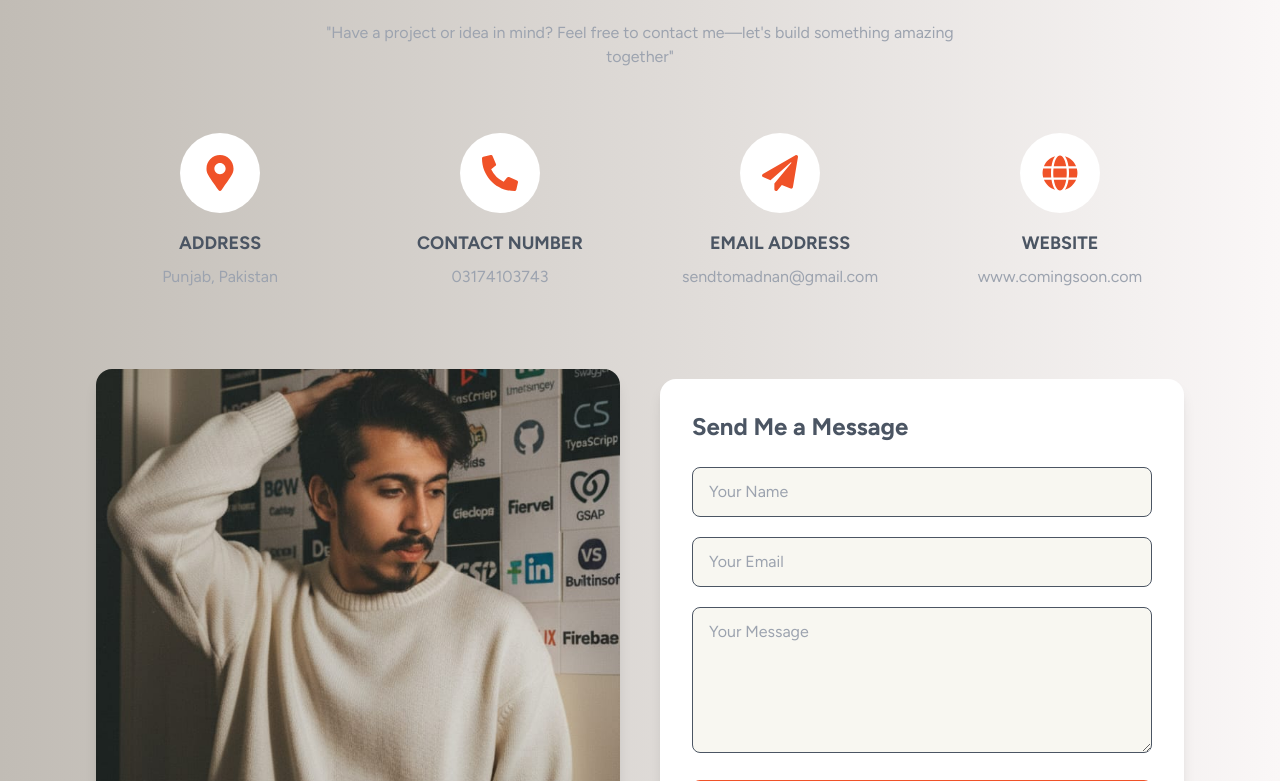
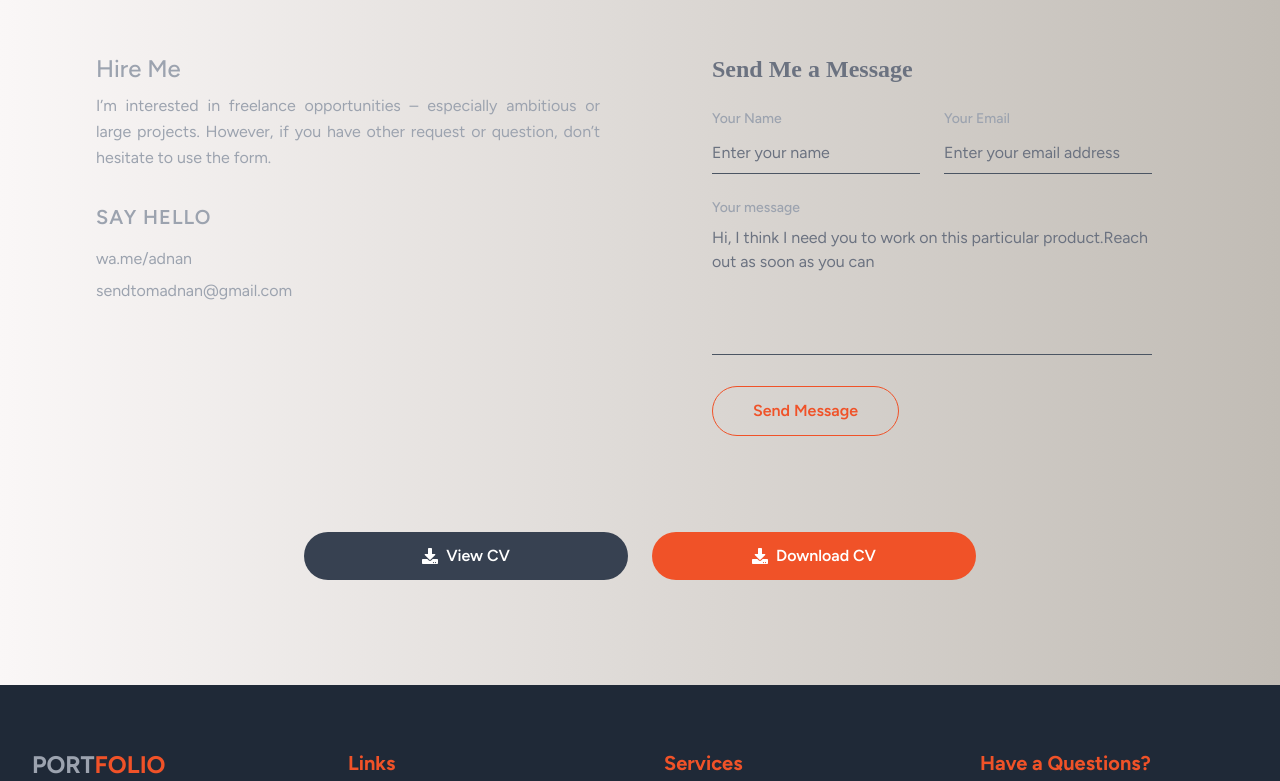
Before and after one commit to codewith-adnan/MyPortFolio, a React (Vite) app: page / in a window 1280 px wide. Shown: the part 5199-5980 px from the top of the page. Built offline with nearby package versions, Linux system fonts and the light colour scheme.

Commit message:
add email and wa number in contact section

```diff
--- a/src/components/ContactSection.jsx
+++ b/src/components/ContactSection.jsx
@@ -1,7 +1,7 @@
+import { motion } from "framer-motion";
 import React, { useRef, useState } from "react";
-import { motion } from "framer-motion";
 import {
-  FaMapMarkerAlt,
+  FaMapMarkerAlt, // Keeping these imports in case you want to reintroduce icons later
   FaPhoneAlt,
   FaPaperPlane,
   FaGlobe,
@@ -9,9 +9,10 @@ import {
   FaCheckCircle,
   FaTimesCircle,
 } from "react-icons/fa";
-import ContactImg from "../assets/contact.jpg";
-import CV from "../assets/Muhhamad Adnan.pdf";
+import CV from "../assets/Muhhamad Adnan.pdf"; // Assuming CV path is correct
 
+// contactDetails is not actively used in the JSX to match the image,
+// but kept here as it was in your original code.
 const contactDetails = [
   {
     icon: <FaMapMarkerAlt />,
@@ -35,10 +36,25 @@ const contactDetails = [
   },
 ];
 
-export default function ContactMe() {
+const ContactMe = () => {
   const form = useRef();
   const [toast, setToast] = useState({ show: false, type: "", message: "" });
   const [isSubmitting, setIsSubmitting] = useState(false);
+
+  const fade = {
+    opacity: 1,
+    transition: {
+      duration: 1.5,
+    },
+  };
+
+  const verticalLeft = {
+    opacity: 1,
+    y: 0,
+    transition: {
+      duration: 1.5,
+    },
+  };
 
   const showToast = (type, message) => {
     setToast({ show: true, type, message });
@@ -73,7 +89,10 @@ export default function ContactMe() {
         showToast("success", result.message || "Message Sent Successfully!");
         e.target.reset();
       } else {
-        showToast("error", result.message || "Something went wrong. Please try again.");
+        showToast(
+          "error",
+          result.message || "Something went wrong. Please try again."
+        );
       }
     } catch (error) {
       console.error("Fetch error:", error);
@@ -84,18 +103,19 @@ export default function ContactMe() {
   };
 
   return (
-    <section id="contact" className="bg-[#F8F7F1] text-white py-20"
-    style={{ background: 'linear-gradient(to left, #faf7f7, #c1bcb5)' }}
+    <section
+      id="contact"
+      className="py-10 text-gray-300 min-h-screen relative"
+ style={{ background: 'linear-gradient(to right, #faf7f7, #c1bcb5)' }}
 >
-      {/* ✅ Toast Notification */}
+
+
       {toast.show && (
         <div
           className={`fixed top-5 right-5 flex flex-col gap-2 border rounded-lg shadow-md px-4 py-2
-          bg-gray-600 text-gray-200 transition-all duration-600 z-50 w-[280px]
+          bg-gray-700 text-gray-200 transition-all duration-600 z-50 w-[280px]
           ${
-            toast.type === "success"
-              ? "border-green-400"
-              : "border-[#f05228]"
+            toast.type === "success" ? "border-green-400" : "border-[#f05228]"
           }`}
         >
           <div className="flex items-center gap-3">
@@ -107,8 +127,7 @@ export default function ContactMe() {
             <span>{toast.message}</span>
           </div>
 
-          {/* ⚡ Bottom Loader Bar */}
-          <div className="relative w-full h-[3px] bg-gray-500 overflow-hidden rounded-full">
+          <div className="relative w-full h-[3px] bg-gray-600 overflow-hidden rounded-full">
             <div
               className={`absolute top-0 left-0 h-full ${
                 toast.type === "success" ? "bg-green-400" : "bg-[#f05228]"
@@ -118,90 +137,128 @@ export default function ContactMe() {
         </div>
       )}
 
-      {/* 🔹 Contact Section */}
-      <div className="max-w-6xl mx-auto px-4 sm:px-6 lg:px-8">
-        <div className="text-center mb-16">
-          <h2 className="text-4xl font-bold font-figtree">
-            <span className="text-gray-400">Contact</span>{" "}
-            <span className="text-[#f05228]">Me</span>
-          </h2>
-          <p className="text-gray-400 mt-4 max-w-2xl mx-auto">
-            "Have a project or idea in mind? Feel free to contact me—let's build
-            something amazing together"
+      <div className="container max-w-6xl mx-auto px-4 sm:px-6 lg:px-8">
+        <motion.div
+          className="text-center mb-16 pt-16"
+          initial={{ opacity: 0 }}
+          whileInView={fade}
+          viewport={{ once: true }}
+        >
+          <p className="text-gray-400 text-4xl font-bold font-['Poppins'] mt-[-3rem] ">
+            Get in <span className="text-[#f05228]">Touch</span>
+          </p>
+        </motion.div>
+
+        <div className="grid grid-cols-1  md:grid-cols-2 gap-10 lg:gap-20 items-start">
+
+
+          <motion.div
+            className="left-section"
+            initial={{ opacity: 0, y: "-50px" }}
+            whileInView={verticalLeft}
+            viewport={{ once: true }}
+          >
+            <motion.p
+        className=" text-gray-400 text-2xl mb-2 font-medium"
+        initial={{ opacity: 0 }}
+        whileInView={fade}
+        viewport={{ once: true }}
+      >
+        Hire Me
+      </motion.p>
+            <div className="mb-8">
+              <p className="text-gray-400 text-base text-justify  leading-relaxed">
+                I’m interested in freelance opportunities – especially ambitious
+                or large projects. However, if you have other request or
+                question, don’t hesitate to use the form.
               </p>
             </div>
-
-        <div className="grid grid-cols-1 sm:grid-cols-2 lg:grid-cols-4 gap-8 mb-20">
-          {contactDetails.map((item, index) => (
-            <div key={index} className="flex flex-col items-center text-center">
-              <div
-                className="w-20 h-20 bg-white rounded-full flex items-center justify-center mb-4
-                           border-2 border-transparent hover:border-orange-500 transition-all duration-300"
+            <div className="say-hello">
+              <p className="text-gray-400 text-xl font-semibold mb-4 uppercase tracking-wider">
+                Say Hello
+              </p>
+              <a
+                className="text-gray-400 hover:text-[#f05228] transition-colors duration-300 block mb-2"
+                href="//wa.me/03048008316"
+                target="_blank"
+                rel="noreferrer"
               >
-                <div className="text-4xl text-[#f05228]">{item.icon}</div>
+                wa.me/adnan
+              </a>
+              <a
+                className="text-gray-400 hover:text-[#f05228] transition-colors duration-300 block mb-2"
+                href="mailto:sendtomadnan@gmail.com"
+                target="_blank"
+                rel="noreferrer"
+              >
+                sendtomadnan@gmail.com
+              </a>
             </div>
-              <h3 className="text-lg font-bold uppercase text-gray-600 mb-2 font-figtree">
-                {item.title}
-              </h3>
-              <p className="text-gray-400 font-figtree">{item.detail}</p>
-            </div>
-          ))}
-        </div>
-
-        <div className="grid grid-cols-1 md:grid-cols-2 gap-10 items-center">
-          <motion.div
-            initial={{ opacity: 0, x: -50 }}
-            whileInView={{ opacity: 1, x: 0 }}
-            transition={{ duration: 0.8 }}
-            viewport={{ once: true }}
-          >
-            <img
-              src={ContactImg}
-              alt="Contact"
-              className="w-full h-full max-h-[500px] object-cover rounded-2xl shadow-lg"
-            />
           </motion.div>
 
           <motion.div
-            initial={{ opacity: 0, x: 50 }}
-            whileInView={{ opacity: 1, x: 0 }}
-            transition={{ duration: 0.8 }}
+            className="right-section  p-8 rounded-lg mt-[-2rem]"
+            initial={{ opacity: 0, y: "50px" }}
+            whileInView={verticalLeft}
             viewport={{ once: true }}
-            className="bg-white shadow-lg rounded-2xl p-8"
           >
-            <h3 className="text-2xl font-bold text-gray-600 mb-6 font-figtree">
+            <h3 className="text-2xl font-bold text-gray-500 mb-6 font-['Poppins']">
               Send Me a Message
             </h3>
-            <form ref={form} onSubmit={sendEmail} className="space-y-5">
+            <form ref={form} onSubmit={sendEmail} className="space-y-6">
+              <div className="grid grid-cols-1 md:grid-cols-2 gap-6">
+                <div>
+                  <label htmlFor="name" className="block text-gray-400 text-sm font-medium mb-1">
+                    Your Name
+                  </label>
                   <input
                     type="text"
                     name="name"
-                placeholder="Your Name"
+                    id="name"
+                    placeholder="Enter your name"
                     required
-                className="w-full bg-[#F8F7F1] text-gray-400 border border-gray-600 rounded-lg px-4 py-3 focus:ring-2 outline-none"
+                    className="w-full bg-transparent text-gray-400 border-b border-gray-600 focus:border-[#f05228] outline-none px-0 py-2 placeholder-gray-500 transition-colors duration-300"
                   />
+                </div>
+
+                <div>
+                  <label htmlFor="email" className="block text-gray-400 text-sm font-medium mb-1">
+                    Your Email
+                  </label>
                   <input
                     type="email"
                     name="email"
-                placeholder="Your Email"
+                    id="email"
+                    placeholder="Enter your email address"
                     required
-                className="w-full bg-[#F8F7F1] text-gray-400 border border-gray-600 rounded-lg px-4 py-3 focus:ring-2 outline-none"
+                    className="w-full bg-transparent text-gray-400 border-b border-gray-600 focus:border-[#f05228] outline-none px-0 py-2 placeholder-gray-500 transition-colors duration-300"
                   />
+                </div>
+              </div>
+
+              <div>
+                <label htmlFor="message" className="block text-gray-400 text-sm font-medium ">
+                  Your message
+                </label>
                 <textarea
                   name="message"
+                  id="message"
                   rows="5"
-                placeholder="Your Message"
+                  placeholder="Hi, I think I need you to work on this particular product.Reach out as soon as you can"
                   required
-                className="w-full bg-[#F8F7F1] text-gray-400 border border-gray-600 rounded-lg px-4 py-3 focus:ring-2 outline-none"
+                  className="w-full bg-transparent text-gray-400 border-b border-gray-600 focus:border-[#f05228] outline-none px-0 py-2 resize-none placeholder-gray-500 transition-colors duration-300"
                 ></textarea>
+              </div>
 
+              <div className="text-center md:text-left">
                 <button
                   type="submit"
                   disabled={isSubmitting}
-                className="w-full bg-[#f05228] text-white py-3 rounded-lg font-semibold hover:bg-gray-800 transition disabled:opacity-50 disabled:cursor-not-allowed"
+                  className="bg-transparent text-[#f05228] border border-[#f05228] py-3 px-10 rounded-full font-semibold hover:bg-[#f05228] hover:text-white transition-all duration-300 disabled:opacity-50 disabled:cursor-not-allowed"
                 >
                   {isSubmitting ? "Sending..." : "Send Message"}
                 </button>
+              </div>
             </form>
           </motion.div>
         </div>
@@ -211,7 +268,7 @@ export default function ContactMe() {
             href={CV}
             target="_blank"
             rel="noopener noreferrer"
-            className="flex-1 bg-gray-800 text-white py-3 rounded-lg font-semibold text-center hover:bg-[#f05228] transition"
+            className="flex-1 bg-gray-700 text-white py-3 rounded-full font-semibold text-center hover:bg-[#f05228] transition-all duration-300 flex items-center justify-center"
           >
             <FaDownload className="inline mr-2" />
             View CV
@@ -219,7 +276,7 @@ export default function ContactMe() {
           <a
             href={CV}
             download
-            className="flex-1 bg-[#f05228] text-white py-3 rounded-lg font-semibold text-center hover:bg-gray-800 transition"
+            className="flex-1 bg-[#f05228] text-white py-3 rounded-full font-semibold text-center hover:bg-gray-700 transition-all duration-300 flex items-center justify-center"
           >
             <FaDownload className="inline mr-2" />
             Download CV
@@ -228,4 +285,6 @@ export default function ContactMe() {
       </div>
     </section>
   );
-}
+};
+
+export default ContactMe;
```
Lines whose indentation alone changed are shown as unchanged.
